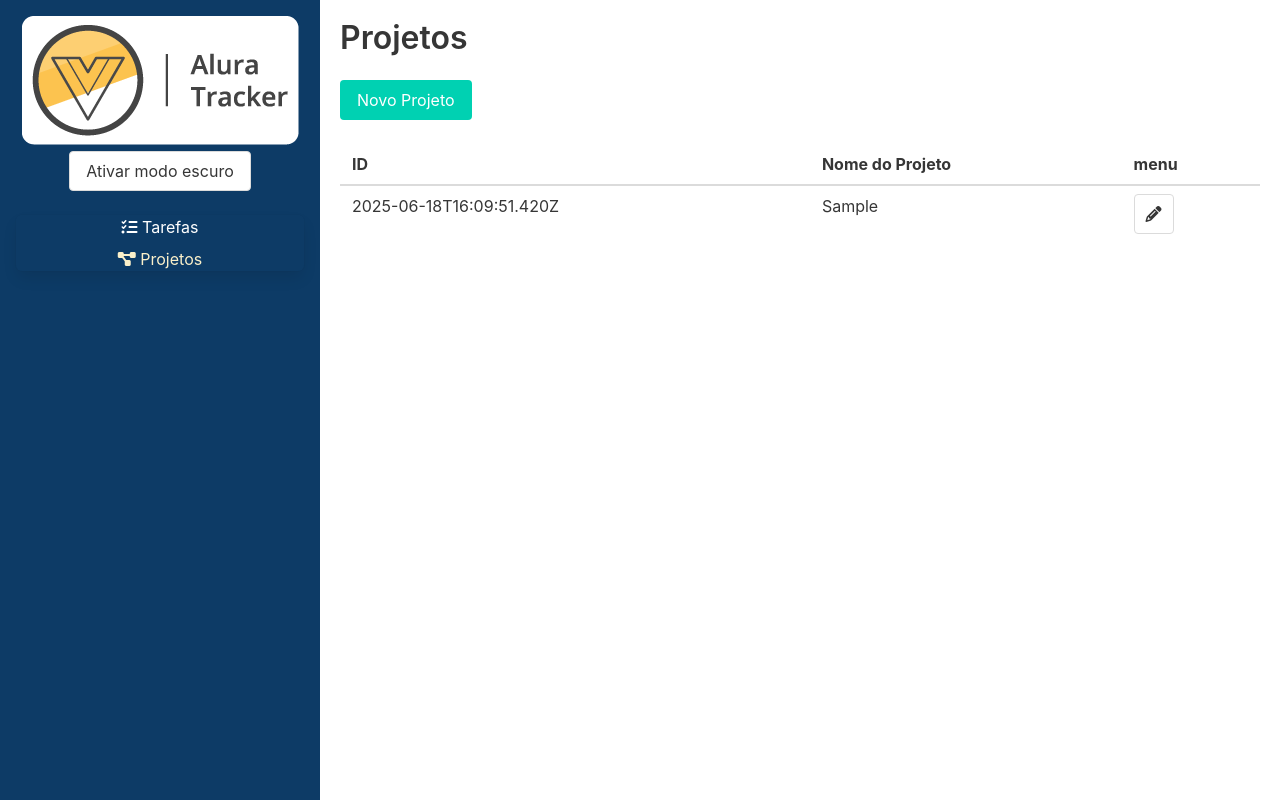
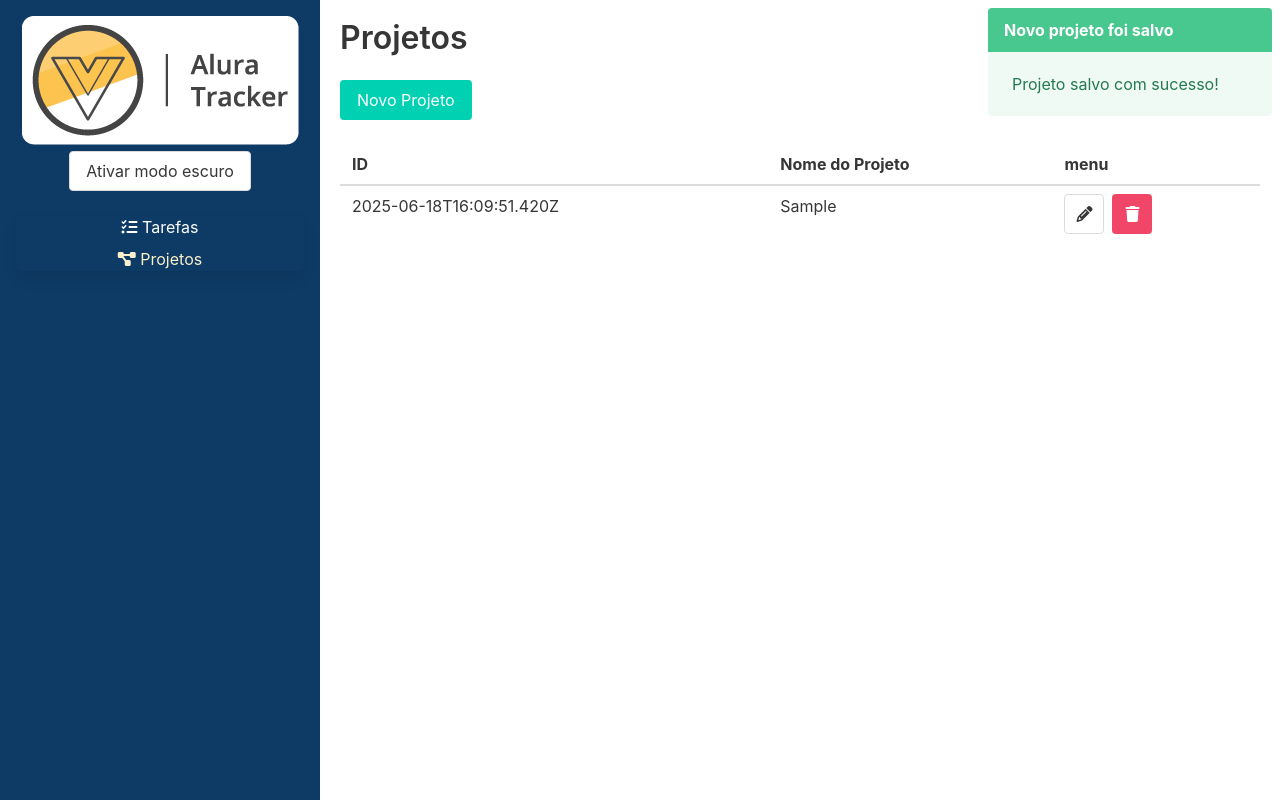
Before and after one commit to moacirviana/alura-track, a Vue app: page /projetos/novo in a window 1280 px wide. Both pictures are taken after typing "Sample" into the empty fields and a click on the button "Salvar". Built offline with nearby package versions, Linux system fonts and the light colour scheme.

Commit message:
mutaions e notificacoes

```diff
--- a/src/App.vue
+++ b/src/App.vue
@@ -4,6 +4,7 @@
       <BarraLateral @aoTemaAlterado="trocarTema" />
     </div>
     <div class="column is-three-quarter conteudo">
+      <Notificacoes />
       <router-view />
     </div>
   </main>
@@ -12,11 +13,13 @@
 <script lang="ts">
 import { defineComponent } from 'vue'
 import BarraLateral from './components/BarraLateral.vue'
+import Notificacoes from './components/Notificacoes.vue'
 
 export default defineComponent({
   name: 'App',
   components: {
     BarraLateral,
+    Notificacoes,
   },
   data() {
     return {
--- a/src/components/Notificacoes.vue
+++ b/src/components/Notificacoes.vue
@@ -20,6 +20,7 @@ import { useStore } from '@/store'
 import { TipoNotificacao } from '@/interfaces/INotificacao'
 
 export default defineComponent({
+  // eslint-disable-next-line vue/multi-word-component-names
   name: 'Notificacoes',
   data() {
     return {
@@ -45,6 +46,6 @@ export default defineComponent({
   right: 0;
   width: 300px;
   padding: 8px;
-  z-index: 105;
+  z-index: 1000;
 }
 </style>
--- a/src/store/index.ts
+++ b/src/store/index.ts
@@ -1,9 +1,11 @@
 import type IProjeto from '@/interfaces/IProjeto'
 import { createStore, Store, useStore as veuexUseStore } from 'vuex'
 import type { InjectionKey } from 'vue'
+import type { INotificacao } from '@/interfaces/INotificacao'
 
 interface Estado {
   projetos: IProjeto[]
+  notificacoes: INotificacao[]
 }
 
 export const key: InjectionKey<Store<Estado>> = Symbol()
@@ -11,6 +13,7 @@ export const key: InjectionKey<Store<Estado>> = Symbol()
 export const store: Store<Estado> = createStore<Estado>({
   state: {
     projetos: [],
+    notificacoes: [],
   },
   mutations: {
     ADICIONA_PROJETO(state: Estado, nomeProjeto: string) {
@@ -23,6 +26,18 @@ export const store: Store<Estado> = createStore<Estado>({
       const index = state.projetos.findIndex((p) => p.id === projeto.id)
       state.projetos[index] = projeto
     },
+    EXCLUIR_PROJETO(state: Estado, id: string) {
+      state.projetos = state.projetos.filter((proj) => proj.id != id)
+    },
+    NOTIFICAR(state: Estado, novaNotificacao: INotificacao) {
+      novaNotificacao.id = new Date().getTime()
+      state.notificacoes.push(novaNotificacao)
+      setTimeout(() => {
+        state.notificacoes = state.notificacoes.filter(
+          (notificacao) => notificacao.id != novaNotificacao.id,
+        )
+      }, 3000)
+    },
   },
 })
 
--- /dev/null
+++ b/src/store/tipo-mutacoes.ts
@@ -0,0 +1,5 @@
+export const ADICIONA_PROJETO = 'ADICIONA_PROJETO'
+export const ALTERA_PROJETO = 'ALTERA_PROJETO'
+export const EXCLUIR_PROJETO = 'EXCLUIR_PROJETO'
+
+export const NOTIFICAR = 'NOTIFICAR'
--- a/src/views/Projetos.vue
+++ b/src/views/Projetos.vue
@@ -1,43 +1,16 @@
 <template>
-  <section class="projetos">
+  <div class="projetos">
     <h1 class="title">Projetos</h1>
-    <router-link to="/projetos/novo" class="button is-primary">Novo Projeto</router-link>
-    <table class="table is-striped is-fullwidth mt-5">
-      <thead>
-        <tr>
-          <th>ID</th>
-          <th>Nome do Projeto</th>
-          <th>menu</th>
-        </tr>
-      </thead>
-      <tbody>
-        <tr v-for="projeto in projetos" :key="projeto.id">
-          <td>{{ projeto.id }}</td>
-          <td>{{ projeto.nome }}</td>
-          <td>
-            <router-link :to="`/projetos/${projeto.id}`" class="button">
-              <span class="icon is-small">
-                <i class="fas fa-pencil-alt"></i>
-              </span>
-            </router-link>
-          </td>
-        </tr>
-      </tbody>
-    </table>
-  </section>
+    <router-view />
+  </div>
 </template>
 
 <script lang="ts">
-import { computed, defineComponent } from 'vue'
-import { useStore } from '@/store'
+import { defineComponent } from 'vue'
+
 export default defineComponent({
   // eslint-disable-next-line vue/multi-word-component-names
   name: 'Projetos',
-
-  setup() {
-    const store = useStore()
-    return { projetos: computed(() => store.state.projetos) }
-  },
 })
 </script>
 
--- a/src/views/Projetos/Formulario.vue
+++ b/src/views/Projetos/Formulario.vue
@@ -1,6 +1,4 @@
 <template>
-  <section class="projetos">
-    <h1 class="title">Projetos</h1>
   <form @submit.prevent="salvar">
     <div class="field">
       <label for="nomeDoProjeto" class="label"> Nome do Projeto</label>
@@ -10,12 +8,13 @@
       <button class="button" type="submit">Salvar</button>
     </div>
   </form>
-  </section>
 </template>
 
 <script lang="ts">
 import { defineComponent } from 'vue'
 import { useStore } from '@/store'
+import { ADICIONA_PROJETO, ALTERA_PROJETO, NOTIFICAR } from '@/store/tipo-mutacoes'
+import { TipoNotificacao } from '@/interfaces/INotificacao'
 export default defineComponent({
   // eslint-disable-next-line vue/multi-word-component-names
   name: 'Projetos',
@@ -38,14 +37,19 @@ export default defineComponent({
   methods: {
     salvar() {
       if (this.id) {
-        this.store.commit('ALTERA_PROJETO', {
+        this.store.commit(ALTERA_PROJETO, {
           id: this.id,
           nome: this.nomeDoProjeto,
         })
       } else {
-        this.store.commit('ADICIONA_PROJETO', this.nomeDoProjeto)
+        this.store.commit(ADICIONA_PROJETO, this.nomeDoProjeto)
       }
       this.nomeDoProjeto = ''
+      this.store.commit(NOTIFICAR, {
+        titulo: 'Novo projeto foi salvo',
+        texto: 'Projeto salvo com sucesso!',
+        tipo: TipoNotificacao.SUCESSO,
+      })
       this.$router.push('/projetos')
     },
   },
@@ -56,8 +60,4 @@ export default defineComponent({
 })
 </script>
 
-<style scoped>
-.projetos {
-  padding: 1.25rem;
-}
-</style>
+<style scoped></style>
--- /dev/null
+++ b/src/views/Projetos/Lista.vue
@@ -0,0 +1,53 @@
+<template>
+  <router-link to="/projetos/novo" class="button is-primary">Novo Projeto</router-link>
+  <table class="table is-striped is-fullwidth mt-5">
+    <thead>
+      <tr>
+        <th>ID</th>
+        <th>Nome do Projeto</th>
+        <th>menu</th>
+      </tr>
+    </thead>
+    <tbody>
+      <tr v-for="projeto in projetos" :key="projeto.id">
+        <td>{{ projeto.id }}</td>
+        <td>{{ projeto.nome }}</td>
+        <td>
+          <router-link :to="`/projetos/${projeto.id}`" class="button">
+            <span class="icon is-small">
+              <i class="fas fa-pencil-alt"></i>
+            </span>
+          </router-link>
+          <button class="button ml-2 is-danger" @click="excluir(projeto.id)">
+            <span class="icon is-small">
+              <i class="fas fa-trash"></i>
+            </span>
+          </button>
+        </td>
+      </tr>
+    </tbody>
+  </table>
+</template>
+
+<script lang="ts">
+import { computed, defineComponent } from 'vue'
+import { useStore } from '@/store'
+import { EXCLUIR_PROJETO } from '@/store/tipo-mutacoes'
+export default defineComponent({
+  // eslint-disable-next-line vue/multi-word-component-names
+  name: 'Lista',
+
+  methods: {
+    excluir(id: string) {
+      this.store.commit(EXCLUIR_PROJETO, id)
+    },
+  },
+
+  setup() {
+    const store = useStore()
+    return { projetos: computed(() => store.state.projetos), store }
+  },
+})
+</script>
+
+<style scoped></style>
```
Also changed, not shown: src/router/index.ts (+10 -3 lines). Lines whose indentation alone changed are shown as unchanged.
